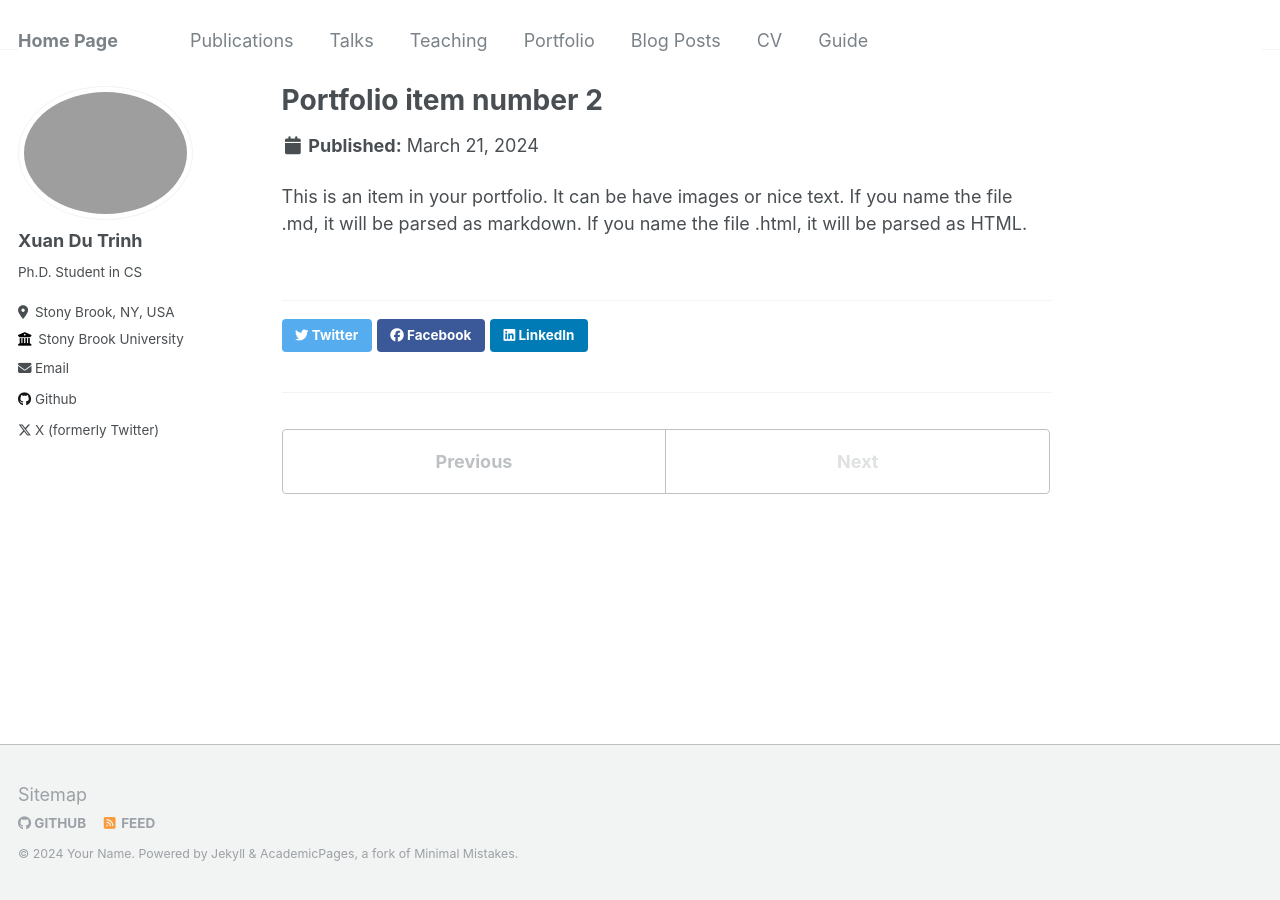
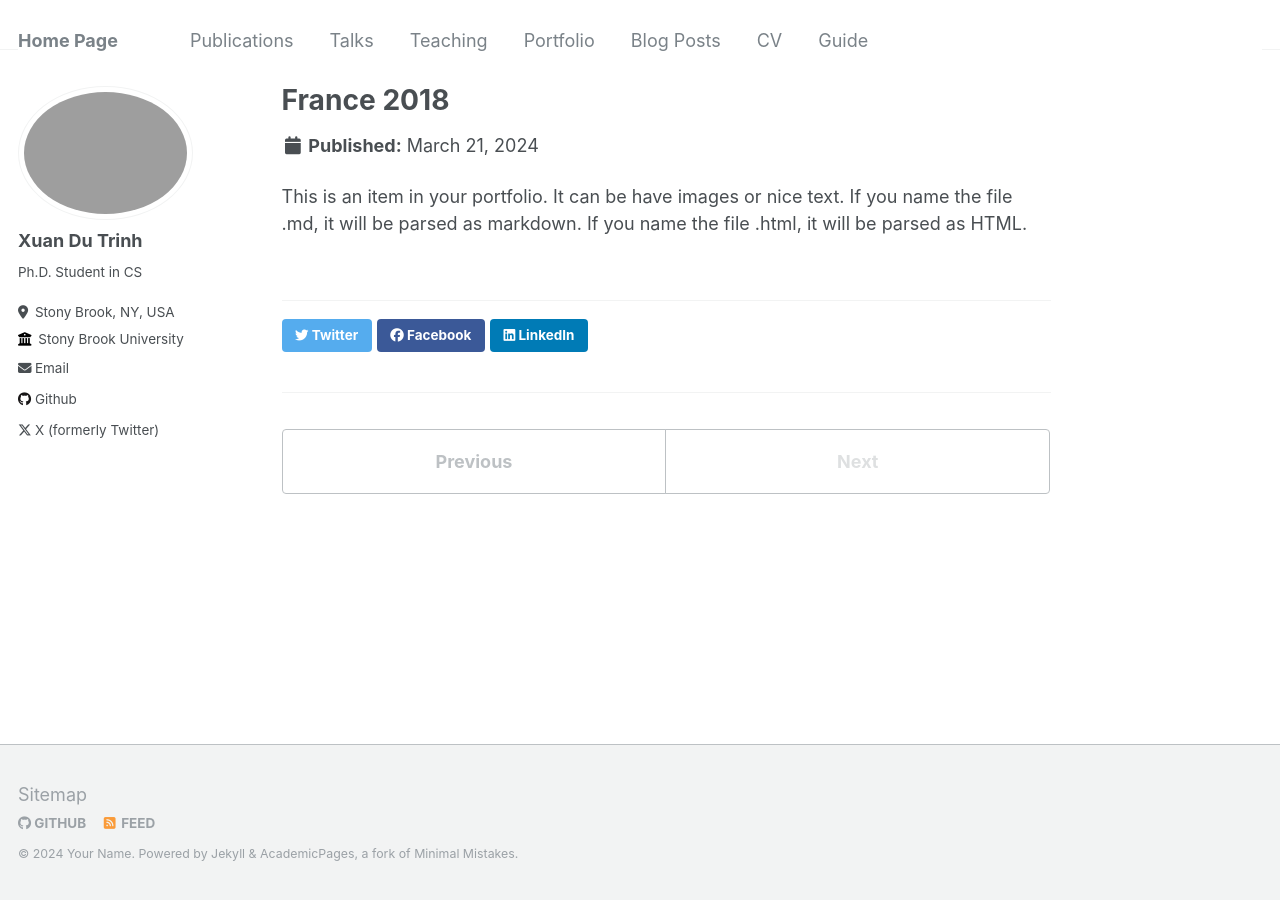
Before and after one commit to trinhdu97/trinhdu97.github.io, a Jekyll site: the page built from _portfolio/portfolio-2.html, in a window 1280 px wide. Built offline with Jekyll 4.4.1, drawn with Linux system fonts in a browser that asks for light colours.

Commit message:
Update portfolio-2.html

```diff
--- a/_portfolio/portfolio-2.html
+++ b/_portfolio/portfolio-2.html
@@ -1,6 +1,6 @@
 ---
-title: "Portfolio item number 2"
-excerpt: "Short description of portfolio item number 2 <br/><img src='/images/500x300.png'>"
+title: "France 2018"
+excerpt: "Rainbow - Arc-en-ciel <br/><img src='/images/rainbow.jpeg'>"
 collection: portfolio
 ---
 
```
